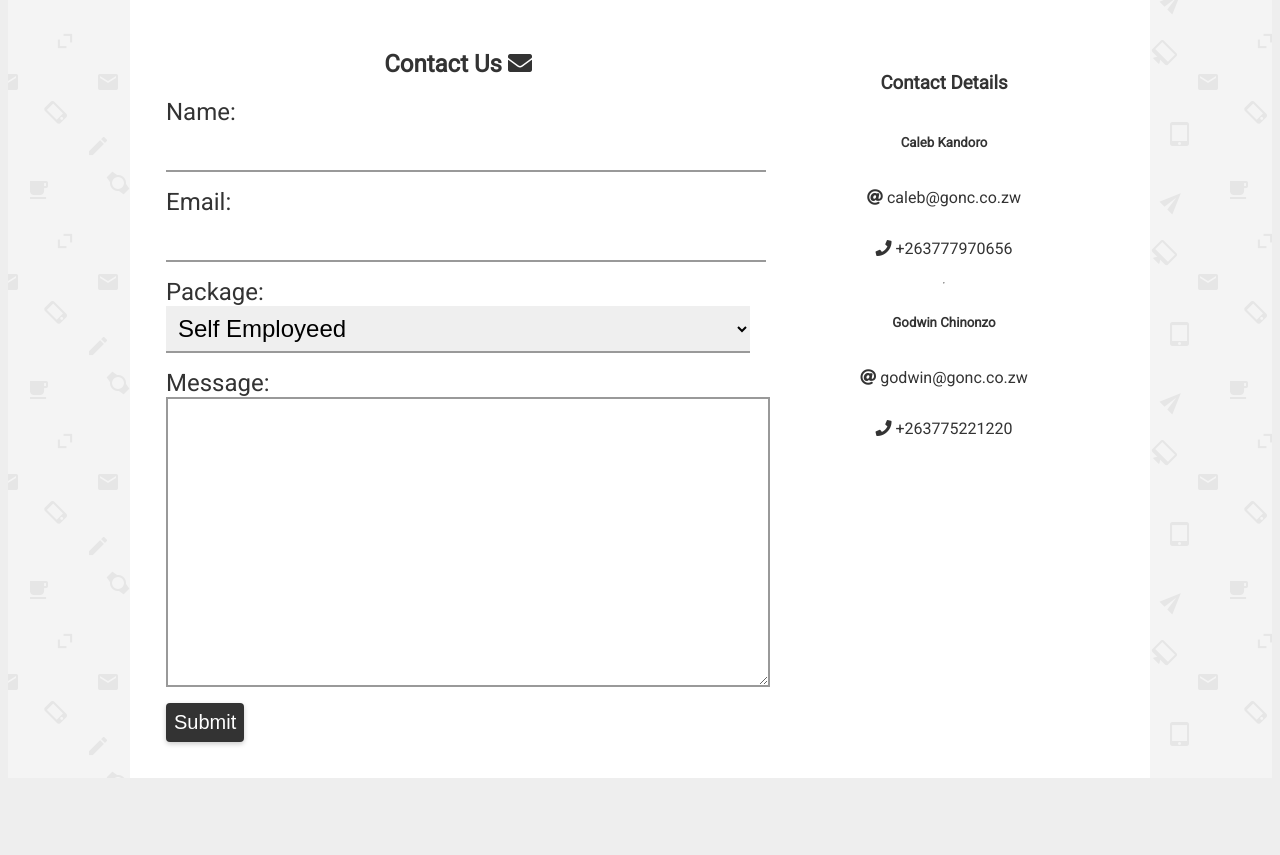
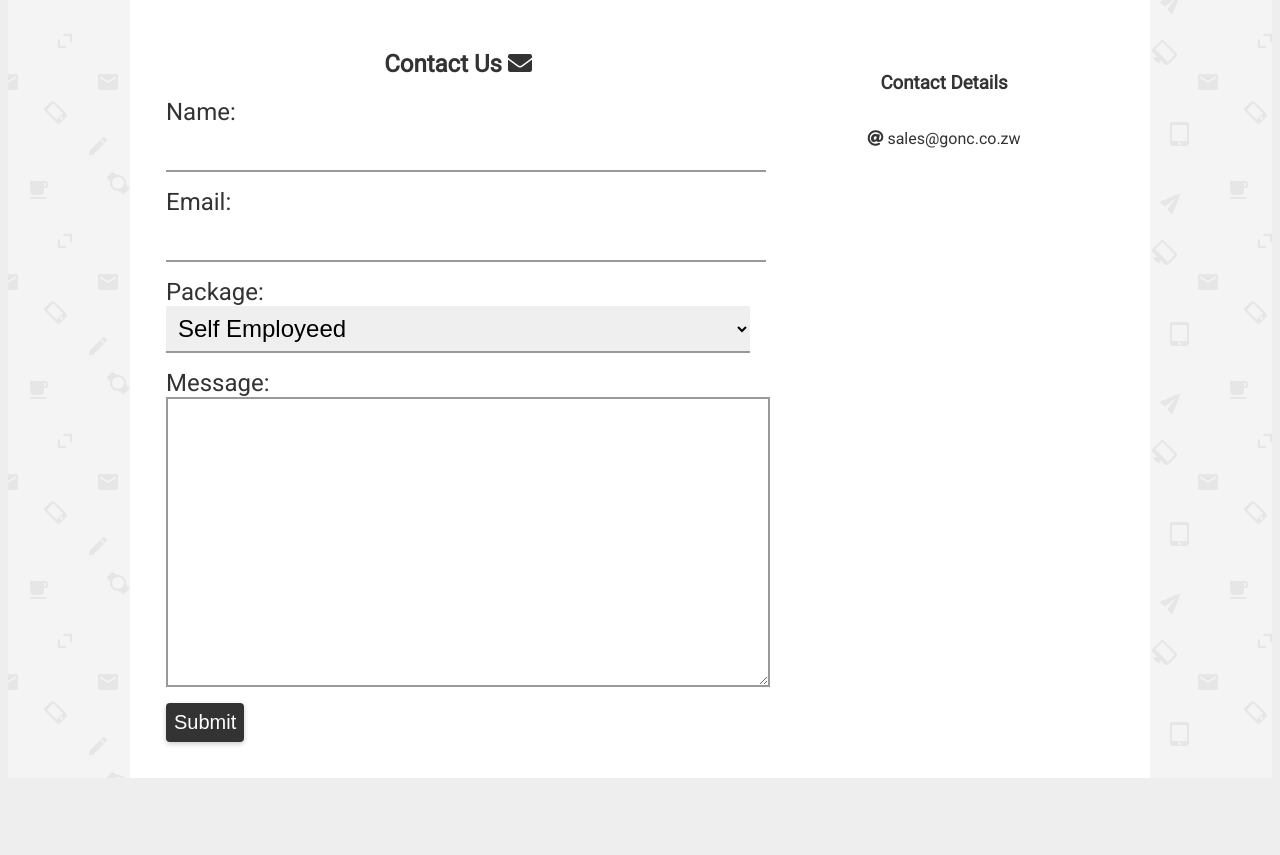
Before and after one commit to nakamura9/gonc, a React app: page bentsch.html in a window 1280 px wide. Shown: the part 4380-5235 px from the top of the page. Built offline with nearby package versions, Linux system fonts and the light colour scheme.

Commit message:
removed emails

```diff
--- a/bentsch.html
+++ b/bentsch.html
@@ -253,13 +253,7 @@
                 </div>
                 <div>
                     <h3>Contact Details</h3>
-                    <h5>Caleb Kandoro</h5>
-                    <p> <i class="fa fa-at" aria-hidden="true"></i> caleb@gonc.co.zw</p>
-                    <p> <i class="fa fa-phone" aria-hidden="true"></i> +263777970656</p>
-                    <hr>
-                    <h5>Godwin Chinonzo</h5>
-                    <p> <i class="fa fa-at" aria-hidden="true"></i> godwin@gonc.co.zw</p>
-                    <p> <i class="fa fa-phone" aria-hidden="true"></i> +263775221220</p>
+                    <p> <i class="fa fa-at" aria-hidden="true"></i> sales@gonc.co.zw</p>
 
                 </div>
             </div>
```
